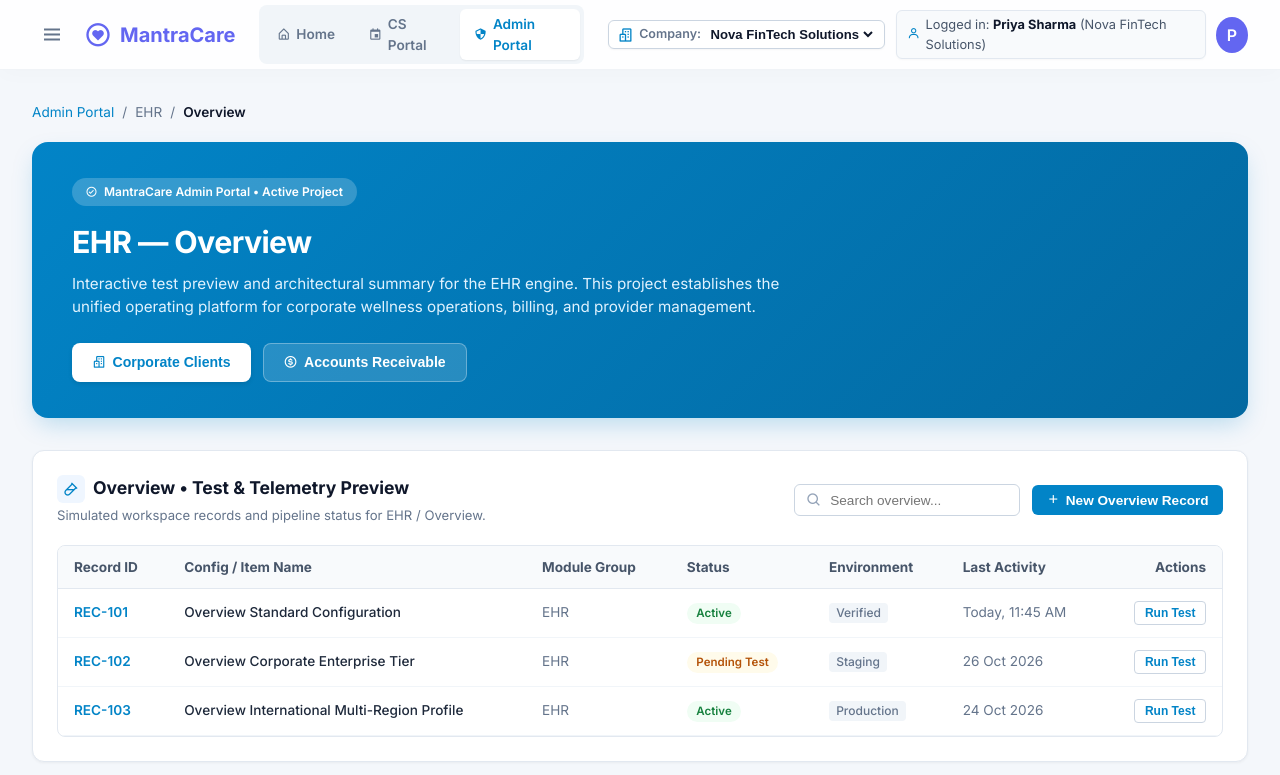
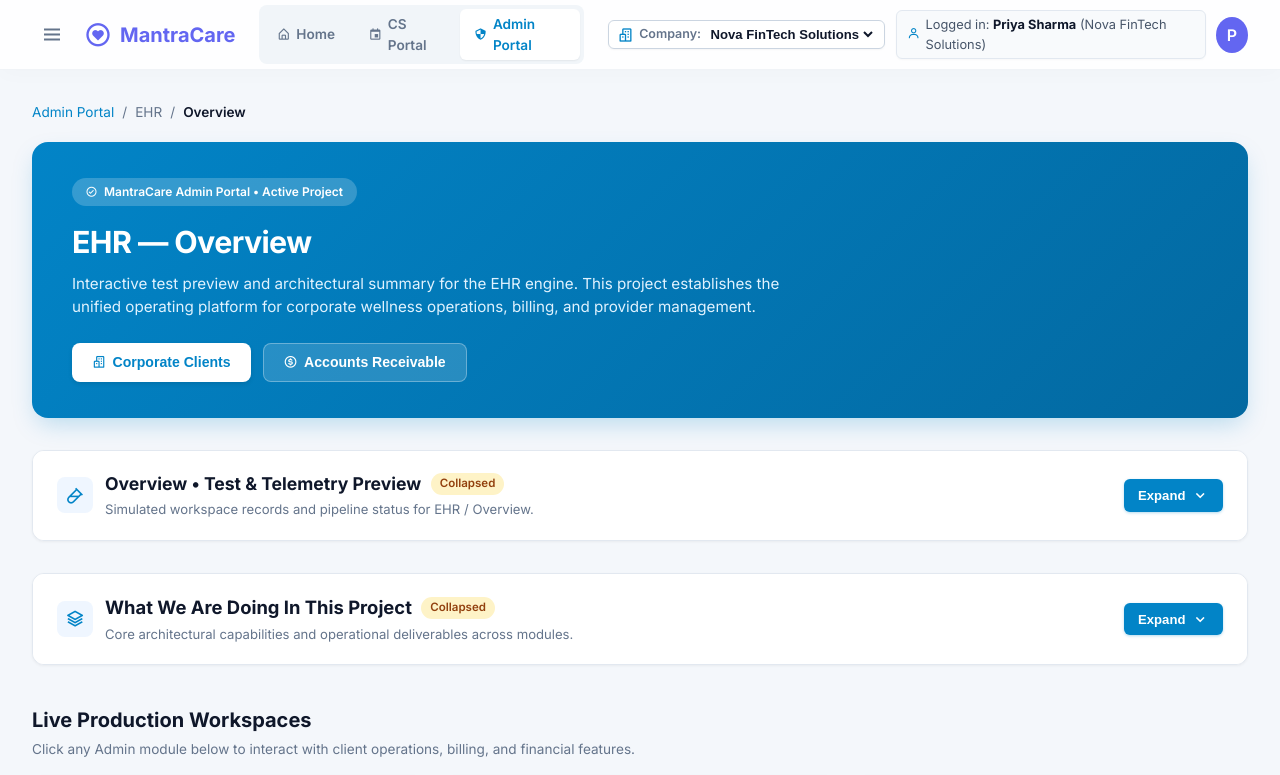
Before and after one commit to karan-mantracare/cs-admin-billing, a React (Vite) app: page /ehr in a window 1280 px wide. Shown: the top 775 px of the page. Built offline with nearby package versions, Linux system fonts and the light colour scheme.

Commit message:
feat(module-summary): make Test & Telemetry and What We Are Doing In This Project sections collapsible by default

```diff
--- a/src/pages/ModuleSummaryPage.jsx
+++ b/src/pages/ModuleSummaryPage.jsx
@@ -167,6 +167,10 @@ function ModuleSummaryPage({ defaultModule = 'Admin Portal', defaultSubmodule =
   const [testSearch, setTestSearch] = useState('');
   const [testFilter, setTestFilter] = useState('All');
 
+  // Section collapse states (Always collapsed by default)
+  const [isTestTelemetryOpen, setIsTestTelemetryOpen] = useState(false);
+  const [isProjectScopeOpen, setIsProjectScopeOpen] = useState(false);
+
   const sampleTestRecords = [
     {
       id: 'REC-101',
@@ -325,24 +329,73 @@ function ModuleSummaryPage({ defaultModule = 'Admin Portal', defaultSubmodule =
         </div>
       </div>
 
-      {/* Interactive Test & Data Preview Card */}
-      <div style={{ background: 'white', borderRadius: '12px', border: '1px solid #e2e8f0', padding: '1.5rem', marginBottom: '2rem', boxShadow: '0 1px 3px rgba(0,0,0,0.05)' }}>
-        <div style={{ display: 'flex', justifyContent: 'space-between', alignItems: 'center', marginBottom: '1.25rem', flexWrap: 'wrap', gap: '1rem' }}>
-          <div>
-            <div style={{ display: 'flex', alignItems: 'center', gap: '0.5rem' }}>
-              <div style={{ width: '28px', height: '28px', borderRadius: '6px', background: '#eff6ff', color: '#0284c7', display: 'flex', alignItems: 'center', justifyContent: 'center' }}>
+      {/* Interactive Test & Data Preview Card (Collapsible, Default Collapsed) */}
+      <div style={{ background: 'white', borderRadius: '12px', border: '1px solid #e2e8f0', marginBottom: '2rem', boxShadow: '0 1px 3px rgba(0,0,0,0.05)', overflow: 'hidden' }}>
+        <div
+          onClick={() => setIsTestTelemetryOpen(!isTestTelemetryOpen)}
+          style={{
+            display: 'flex',
+            justifyContent: 'space-between',
+            alignItems: 'center',
+            padding: '1.25rem 1.5rem',
+            background: isTestTelemetryOpen ? '#f8fafc' : 'white',
+            borderBottom: isTestTelemetryOpen ? '1px solid #e2e8f0' : 'none',
+            cursor: 'pointer',
+            userSelect: 'none',
+            flexWrap: 'wrap',
+            gap: '1rem',
+            transition: 'background 0.15s ease'
+          }}
+        >
+          <div style={{ display: 'flex', alignItems: 'center', gap: '0.75rem' }}>
+            <div style={{ width: '36px', height: '36px', borderRadius: '8px', background: '#eff6ff', color: '#0284c7', display: 'flex', alignItems: 'center', justifyContent: 'center', fontSize: '1.2rem', flexShrink: 0 }}>
               <i className='bx bx-vial'></i>
             </div>
+            <div>
+              <div style={{ display: 'flex', alignItems: 'center', gap: '0.6rem', flexWrap: 'wrap' }}>
                 <h3 style={{ margin: 0, fontSize: '1.1rem', fontWeight: '700', color: '#0f172a' }}>
-                {subName} • Test & Telemetry Preview
+                  {subName} • Test &amp; Telemetry Preview
                 </h3>
+                <span style={{ fontSize: '0.72rem', fontWeight: '600', padding: '0.15rem 0.55rem', borderRadius: '999px', background: isTestTelemetryOpen ? '#f1f5f9' : '#fef3c7', color: isTestTelemetryOpen ? '#64748b' : '#92400e' }}>
+                  {isTestTelemetryOpen ? 'Expanded' : 'Collapsed'}
+                </span>
               </div>
               <p style={{ margin: '0.2rem 0 0', fontSize: '0.82rem', color: '#64748b' }}>
                 Simulated workspace records and pipeline status for {groupName} / {subName}.
               </p>
             </div>
+          </div>
 
-          <div style={{ display: 'flex', alignItems: 'center', gap: '0.75rem' }}>
+          <div style={{ display: 'flex', alignItems: 'center', gap: '0.65rem' }} onClick={(e) => e.stopPropagation()}>
+            <button
+              type="button"
+              onClick={() => setIsTestTelemetryOpen(!isTestTelemetryOpen)}
+              style={{
+                background: isTestTelemetryOpen ? '#f8fafc' : '#0284c7',
+                border: isTestTelemetryOpen ? '1px solid #cbd5e1' : 'none',
+                padding: '0.45rem 0.85rem',
+                borderRadius: '6px',
+                color: isTestTelemetryOpen ? '#334155' : 'white',
+                fontSize: '0.82rem',
+                fontWeight: '600',
+                cursor: 'pointer',
+                display: 'flex',
+                alignItems: 'center',
+                gap: '0.35rem',
+                boxShadow: isTestTelemetryOpen ? 'none' : '0 1px 3px rgba(2, 132, 199, 0.3)',
+                transition: 'all 0.15s ease'
+              }}
+              title={isTestTelemetryOpen ? 'Collapse Test & Telemetry' : 'Expand Test & Telemetry'}
+            >
+              <span>{isTestTelemetryOpen ? 'Collapse' : 'Expand'}</span>
+              <i className={`bx ${isTestTelemetryOpen ? 'bx-chevron-up' : 'bx-chevron-down'}`} style={{ fontSize: '1.15rem' }}></i>
+            </button>
+          </div>
+        </div>
+
+        {isTestTelemetryOpen && (
+          <div style={{ padding: '1.5rem', borderTop: '1px solid #e2e8f0' }}>
+            <div style={{ display: 'flex', justifyContent: 'flex-end', alignItems: 'center', marginBottom: '1.25rem', flexWrap: 'wrap', gap: '0.75rem' }}>
               <div style={{ position: 'relative' }}>
                 <i className='bx bx-search' style={{ position: 'absolute', left: '0.75rem', top: '50%', transform: 'translateY(-50%)', color: '#94a3b8' }}></i>
                 <input
@@ -371,7 +424,6 @@ function ModuleSummaryPage({ defaultModule = 'Admin Portal', defaultSubmodule =
               >
                 <i className='bx bx-plus'></i> New {subName} Record
               </button>
-          </div>
             </div>
 
             {/* Test Records Table */}
@@ -437,52 +489,113 @@ function ModuleSummaryPage({ defaultModule = 'Admin Portal', defaultSubmodule =
               </table>
             </div>
           </div>
+        )}
+      </div>
 
-      {/* Project Mission & Scope Cards */}
-      <div style={{ marginBottom: '2.5rem' }}>
-        <h2 style={{ fontSize: '1.25rem', fontWeight: '700', color: '#0f172a', marginBottom: '1rem', display: 'flex', alignItems: 'center', gap: '0.5rem' }}>
-          <i className='bx bx-layer' style={{ color: '#0284c7' }}></i>
+      {/* Project Mission & Scope Cards (Collapsible, Default Collapsed) */}
+      <div style={{ background: 'white', borderRadius: '12px', border: '1px solid #e2e8f0', marginBottom: '2.5rem', boxShadow: '0 1px 3px rgba(0,0,0,0.05)', overflow: 'hidden' }}>
+        <div
+          onClick={() => setIsProjectScopeOpen(!isProjectScopeOpen)}
+          style={{
+            display: 'flex',
+            justifyContent: 'space-between',
+            alignItems: 'center',
+            padding: '1.25rem 1.5rem',
+            background: isProjectScopeOpen ? '#f8fafc' : 'white',
+            borderBottom: isProjectScopeOpen ? '1px solid #e2e8f0' : 'none',
+            cursor: 'pointer',
+            userSelect: 'none',
+            flexWrap: 'wrap',
+            gap: '1rem',
+            transition: 'background 0.15s ease'
+          }}
+        >
+          <div style={{ display: 'flex', alignItems: 'center', gap: '0.75rem' }}>
+            <div style={{ width: '36px', height: '36px', borderRadius: '8px', background: '#eff6ff', color: '#0284c7', display: 'flex', alignItems: 'center', justifyContent: 'center', fontSize: '1.2rem', flexShrink: 0 }}>
+              <i className='bx bx-layer'></i>
+            </div>
+            <div>
+              <div style={{ display: 'flex', alignItems: 'center', gap: '0.6rem', flexWrap: 'wrap' }}>
+                <h2 style={{ margin: 0, fontSize: '1.15rem', fontWeight: '700', color: '#0f172a' }}>
                   What We Are Doing In This Project
                 </h2>
+                <span style={{ fontSize: '0.72rem', fontWeight: '600', padding: '0.15rem 0.55rem', borderRadius: '999px', background: isProjectScopeOpen ? '#f1f5f9' : '#fef3c7', color: isProjectScopeOpen ? '#64748b' : '#92400e' }}>
+                  {isProjectScopeOpen ? 'Expanded' : 'Collapsed'}
+                </span>
+              </div>
+              <p style={{ margin: '0.2rem 0 0', fontSize: '0.82rem', color: '#64748b' }}>
+                Core architectural capabilities and operational deliverables across modules.
+              </p>
+            </div>
+          </div>
 
+          <div style={{ display: 'flex', alignItems: 'center', gap: '0.65rem' }} onClick={(e) => e.stopPropagation()}>
+            <button
+              type="button"
+              onClick={() => setIsProjectScopeOpen(!isProjectScopeOpen)}
+              style={{
+                background: isProjectScopeOpen ? '#f8fafc' : '#0284c7',
+                border: isProjectScopeOpen ? '1px solid #cbd5e1' : 'none',
+                padding: '0.45rem 0.85rem',
+                borderRadius: '6px',
+                color: isProjectScopeOpen ? '#334155' : 'white',
+                fontSize: '0.82rem',
+                fontWeight: '600',
+                cursor: 'pointer',
+                display: 'flex',
+                alignItems: 'center',
+                gap: '0.35rem',
+                boxShadow: isProjectScopeOpen ? 'none' : '0 1px 3px rgba(2, 132, 199, 0.3)',
+                transition: 'all 0.15s ease'
+              }}
+              title={isProjectScopeOpen ? 'Collapse Project Overview' : 'Expand Project Overview'}
+            >
+              <span>{isProjectScopeOpen ? 'Collapse' : 'Expand'}</span>
+              <i className={`bx ${isProjectScopeOpen ? 'bx-chevron-up' : 'bx-chevron-down'}`} style={{ fontSize: '1.15rem' }}></i>
+            </button>
+          </div>
+        </div>
+
+        {isProjectScopeOpen && (
+          <div style={{ padding: '1.5rem', borderTop: '1px solid #e2e8f0' }}>
             <div style={{ display: 'grid', gridTemplateColumns: 'repeat(auto-fit, minmax(280px, 1fr))', gap: '1.25rem' }}>
-          <div style={{ background: 'white', borderRadius: '12px', padding: '1.5rem', border: '1px solid #e2e8f0', boxShadow: '0 1px 3px rgba(0,0,0,0.05)' }}>
+              <div style={{ background: '#f8fafc', borderRadius: '12px', padding: '1.5rem', border: '1px solid #e2e8f0', boxShadow: '0 1px 3px rgba(0,0,0,0.03)' }}>
                 <div style={{ width: '40px', height: '40px', borderRadius: '8px', background: '#eff6ff', color: '#2563eb', display: 'flex', alignItems: 'center', justifyContent: 'center', fontSize: '1.3rem', marginBottom: '1rem' }}>
                   <i className='bx bx-receipt'></i>
                 </div>
                 <h3 style={{ margin: '0 0 0.4rem 0', fontSize: '1rem', fontWeight: '600', color: '#1e293b' }}>
-              Smart Invoicing & Remarks
+                  Smart Invoicing &amp; Remarks
                 </h3>
                 <p style={{ margin: 0, fontSize: '0.85rem', color: '#64748b', lineHeight: '1.5' }}>
                   Full accounts receivable ledger with dynamic schedules, multi-currency conversions, instant invoice remark tooltips, and copyable billing summaries.
                 </p>
               </div>
 
-          <div style={{ background: 'white', borderRadius: '12px', padding: '1.5rem', border: '1px solid #e2e8f0', boxShadow: '0 1px 3px rgba(0,0,0,0.05)' }}>
+              <div style={{ background: '#f8fafc', borderRadius: '12px', padding: '1.5rem', border: '1px solid #e2e8f0', boxShadow: '0 1px 3px rgba(0,0,0,0.03)' }}>
                 <div style={{ width: '40px', height: '40px', borderRadius: '8px', background: '#f0fdf4', color: '#16a34a', display: 'flex', alignItems: 'center', justifyContent: 'center', fontSize: '1.3rem', marginBottom: '1rem' }}>
                   <i className='bx bx-group'></i>
                 </div>
                 <h3 style={{ margin: '0 0 0.4rem 0', fontSize: '1rem', fontWeight: '600', color: '#1e293b' }}>
-              Access Roles & Invitations
+                  Access Roles &amp; Invitations
                 </h3>
                 <p style={{ margin: 0, fontSize: '0.85rem', color: '#64748b', lineHeight: '1.5' }}>
                   Granular role assignment for HR, Customer Success (CS), and Business Development (BD) with quick email invites and direct link sharing.
                 </p>
               </div>
 
-          <div style={{ background: 'white', borderRadius: '12px', padding: '1.5rem', border: '1px solid #e2e8f0', boxShadow: '0 1px 3px rgba(0,0,0,0.05)' }}>
+              <div style={{ background: '#f8fafc', borderRadius: '12px', padding: '1.5rem', border: '1px solid #e2e8f0', boxShadow: '0 1px 3px rgba(0,0,0,0.03)' }}>
                 <div style={{ width: '40px', height: '40px', borderRadius: '8px', background: '#faf5ff', color: '#9333ea', display: 'flex', alignItems: 'center', justifyContent: 'center', fontSize: '1.3rem', marginBottom: '1rem' }}>
                   <i className='bx bx-check-shield'></i>
                 </div>
                 <h3 style={{ margin: '0 0 0.4rem 0', fontSize: '1rem', fontWeight: '600', color: '#1e293b' }}>
-              Budget & Remarks Approvals
+                  Budget &amp; Remarks Approvals
                 </h3>
                 <p style={{ margin: 0, fontSize: '0.85rem', color: '#64748b', lineHeight: '1.5' }}>
                   Automated webinar and event approval flow verifying budgets, remarks, escalation trees, and division contract allowances.
                 </p>
               </div>
 
-          <div style={{ background: 'white', borderRadius: '12px', padding: '1.5rem', border: '1px solid #e2e8f0', boxShadow: '0 1px 3px rgba(0,0,0,0.05)' }}>
+              <div style={{ background: '#f8fafc', borderRadius: '12px', padding: '1.5rem', border: '1px solid #e2e8f0', boxShadow: '0 1px 3px rgba(0,0,0,0.03)' }}>
                 <div style={{ width: '40px', height: '40px', borderRadius: '8px', background: '#fff7ed', color: '#ea580c', display: 'flex', alignItems: 'center', justifyContent: 'center', fontSize: '1.3rem', marginBottom: '1rem' }}>
                   <i className='bx bx-expand-alt'></i>
                 </div>
@@ -494,6 +607,8 @@ function ModuleSummaryPage({ defaultModule = 'Admin Portal', defaultSubmodule =
                 </p>
               </div>
             </div>
+          </div>
+        )}
       </div>
 
       {/* Active Live Modules in the Project */}
```
Lines whose indentation alone changed are shown as unchanged.
